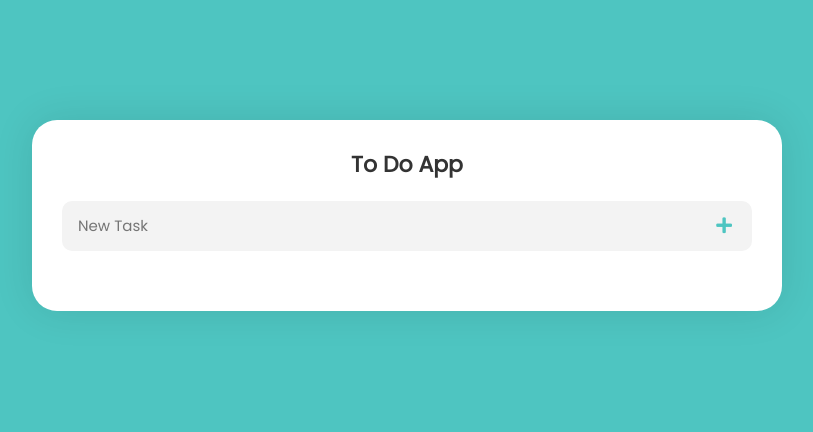
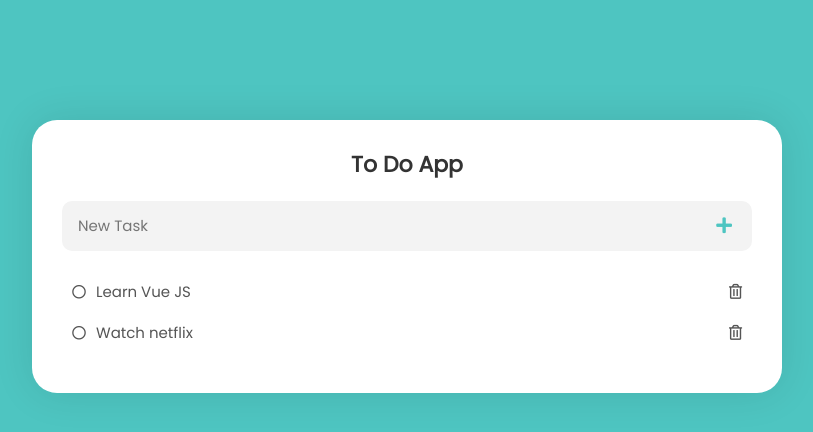
Before and after one commit to nikamerebashvili95/ToDo-App-Vue, a Vue app: page / in a window 1280 px wide. Shown: the top 432 px of the page, without its empty margins (233-1046 px from the left). Built offline with nearby package versions, Linux system fonts and the light colour scheme.

Commit message:
add list container and styling

```diff
--- a/src/assets/css/main.css
+++ b/src/assets/css/main.css
@@ -80,3 +80,33 @@ h1 {
   right: 20px;
   transform: translateY(-50%);
 }
+
+ul {
+  list-style: none;
+  margin: 0;
+  padding: 0;
+}
+
+.taskItems {
+  padding: 0 10px;
+}
+
+.taskItems li {
+  display: flex;
+  justify-content: space-between;
+  margin: 0 0 20px;
+}
+
+.taskItems button {
+  background: none;
+  border: none;
+}
+
+.taskItems button:hover {
+  color: #4ec5c1;
+}
+
+.taskItems .toggle i {
+  margin: 0 10px 0 0;
+  font-size: 14px;
+}
--- a/src/components/TodoList.vue
+++ b/src/components/TodoList.vue
@@ -9,6 +9,23 @@
       <div class="form">
         <input type="text" placeholder="New Task" />
         <button><i class="fas fa-plus"></i></button>
+      </div>
+      <!-- task lists -->
+      <div class="taskItems">
+        <ul>
+          <li>
+            <button class="toggle">
+              <i class="far fa-circle"></i>Learn Vue JS
+            </button>
+            <button><i class="far fa-trash-alt"></i></button>
+          </li>
+          <li>
+            <button class="toggle">
+              <i class="far fa-circle"></i>Watch netflix
+            </button>
+            <button><i class="far fa-trash-alt"></i></button>
+          </li>
+        </ul>
       </div>
     </div>
   </div>
```
